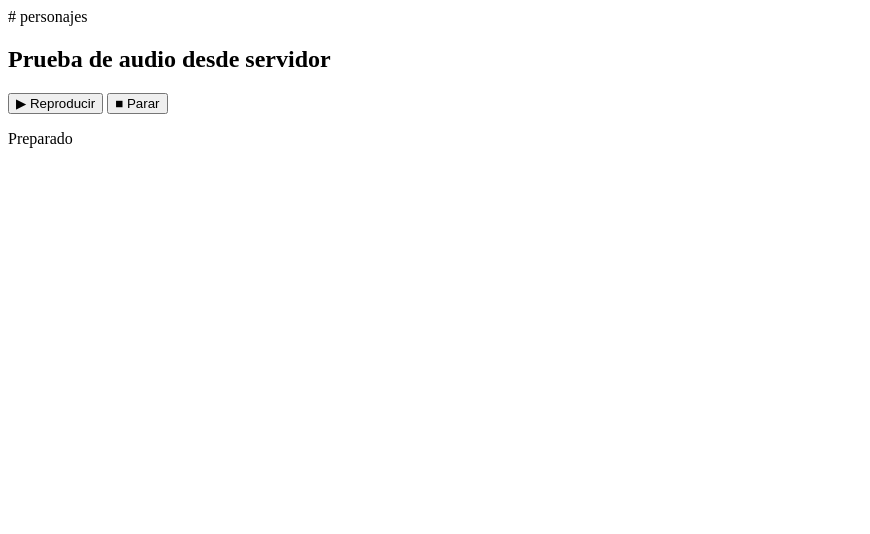
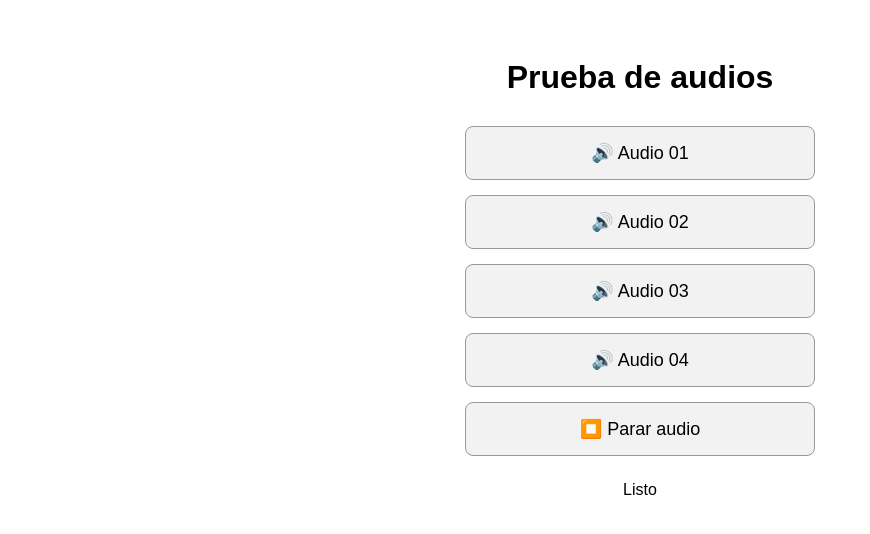
Before and after one commit to juandagarre/personajes, a plain HTML site: page index.html in a window 1280 px wide. Shown: the whole page, without its empty margins (0-870 px from the left). Drawn offline with Linux system fonts and the light colour scheme.

Commit message:
Update index.html

```diff
--- a/index.html
+++ b/index.html
@@ -1,56 +1,112 @@
-# personajes
 <!DOCTYPE html>
 <html lang="es">
 <head>
     <meta charset="UTF-8">
     <meta name="viewport" content="width=device-width, initial-scale=1.0">
-<title>Prueba de audio</title>
+    <title>Prueba de audios</title>
+
+    <style>
+        body {
+            font-family: Arial, sans-serif;
+            text-align: center;
+            padding: 30px 15px;
+        }
+
+        h1 {
+            margin-bottom: 30px;
+        }
+
+        button {
+            display: block;
+            width: 90%;
+            max-width: 350px;
+            margin: 15px auto;
+            padding: 15px;
+            font-size: 18px;
+            border-radius: 8px;
+            border: 1px solid #999;
+            background: #f2f2f2;
+        }
+
+        #estado {
+            margin-top: 25px;
+            font-size: 16px;
+        }
+    </style>
 </head>
+
 <body>
 
-<h2>Prueba de audio desde servidor</h2>
+    <h1>Prueba de audios</h1>
 
-<button onclick="reproducir()">▶ Reproducir</button>
-<button onclick="parar()">■ Parar</button>
+    <button onclick="reproducirAudio('01.mp3')">
+        🔊 Audio 01
+    </button>
 
-<p id="estado">Preparado</p>
+    <button onclick="reproducirAudio('02.mp3')">
+        🔊 Audio 02
+    </button>
 
-<audio id="audio" preload="auto">
-    <source src="audio/01.mp3" type="audio/mpeg">
-</audio>
+    <button onclick="reproducirAudio('03.mp3')">
+        🔊 Audio 03
+    </button>
+
+    <button onclick="reproducirAudio('04.mp3')">
+        🔊 Audio 04
+    </button>
+
+    <button onclick="pararAudio()">
+        ⏹️ Parar audio
+    </button>
+
+    <div id="estado">Listo</div>
 
     <script>
-const audio = document.getElementById("audio");
-const estado = document.getElementById("estado");
 
-function reproducir() {
-    estado.textContent = "Intentando reproducir...";
+        let audioActual = null;
 
-    audio.currentTime = 0;
+        function reproducirAudio(nombreArchivo) {
 
-    audio.play()
-        .then(() => {
-            estado.textContent = "Reproduciendo";
-        })
-        .catch(error => {
-            estado.textContent =
-                "ERROR: " + error.name + " - " + error.message;
-        });
+            // Detener el audio anterior si lo hubiera
+            if (audioActual) {
+                audioActual.pause();
+                audioActual.currentTime = 0;
             }
 
-function parar() {
-    audio.pause();
-    audio.currentTime = 0;
-    estado.textContent = "Parado";
+            // Crear el nuevo audio
+            audioActual = new Audio("audios/" + nombreArchivo);
+
+            document.getElementById("estado").textContent =
+                "Intentando reproducir " + nombreArchivo + "...";
+
+            audioActual.play()
+                .then(function() {
+                    document.getElementById("estado").textContent =
+                        "Reproduciendo " + nombreArchivo;
+                })
+                .catch(function(error) {
+                    document.getElementById("estado").textContent =
+                        "No se ha podido reproducir " + nombreArchivo;
+                    console.error(error);
+                });
+
+            audioActual.onended = function() {
+                document.getElementById("estado").textContent =
+                    "Audio terminado";
+            };
         }
 
-audio.addEventListener("ended", () => {
-    estado.textContent = "Terminado";
-});
+        function pararAudio() {
 
-audio.addEventListener("error", () => {
-    estado.textContent = "ERROR al cargar el audio";
-});
+            if (audioActual) {
+                audioActual.pause();
+                audioActual.currentTime = 0;
+            }
+
+            document.getElementById("estado").textContent =
+                "Audio detenido";
+        }
+
     </script>
 
 </body>
```
Lines whose indentation alone changed are shown as unchanged.
